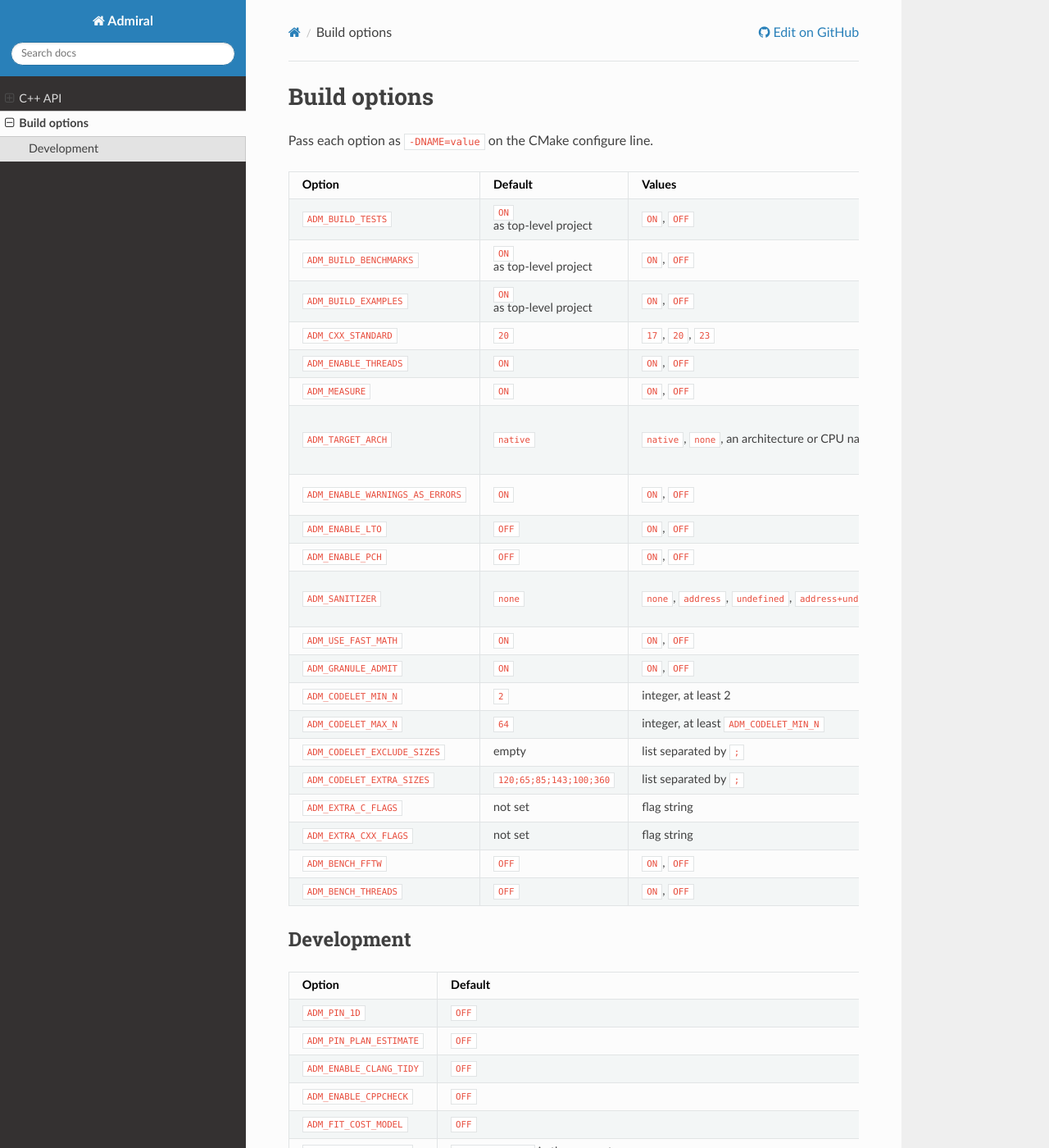
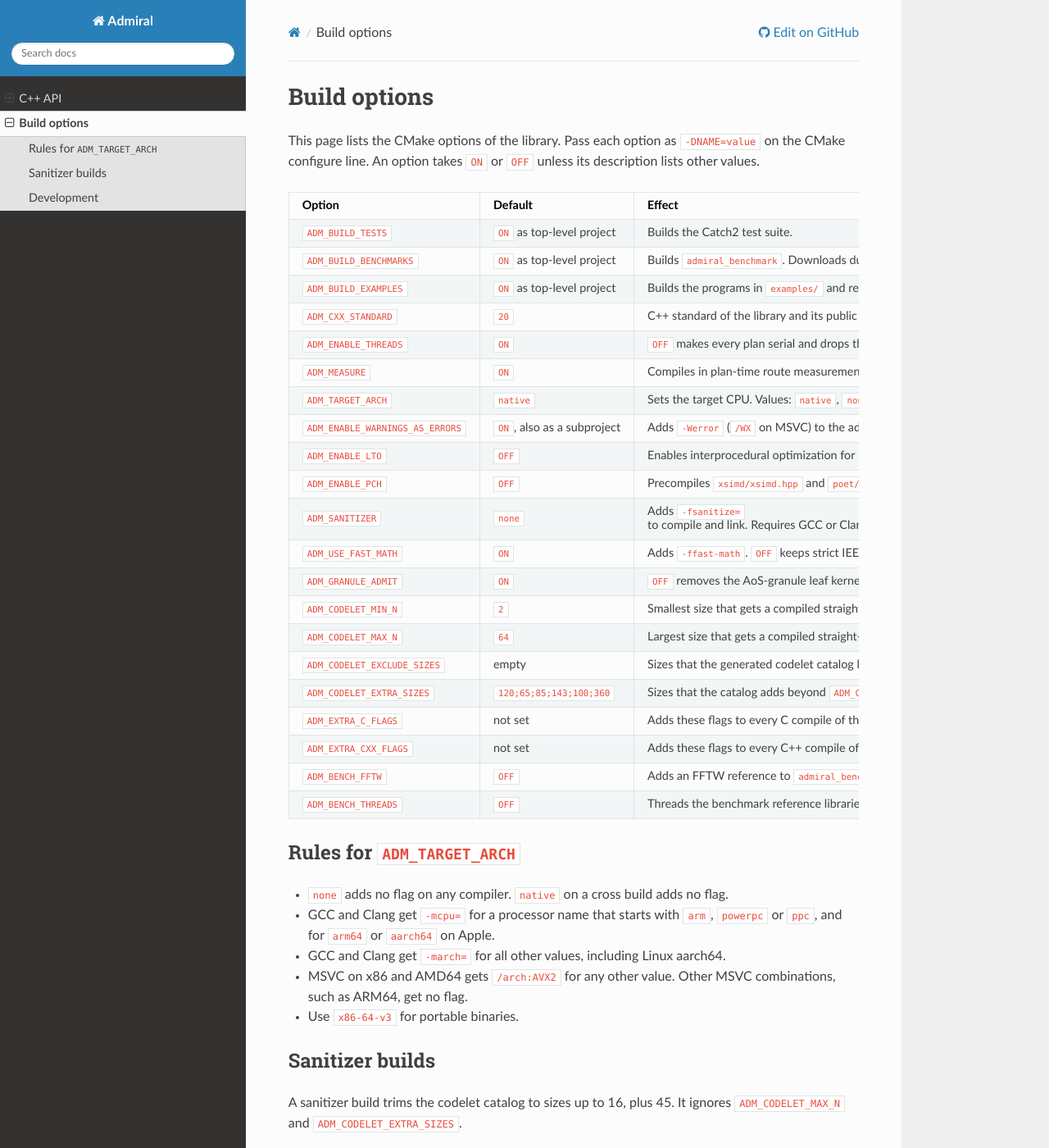
Before and after one commit to DiamonDinoia/admiral, a Sphinx documentation site: the page built from docs/build-options.md, in a window 1280 px wide and 1400 px high. Shown: the whole window at 82% size. Built offline with Sphinx 7.4.7 and the Read the Docs theme 3.1.0, drawn with Linux system fonts in a browser that asks for light colours; some of the changed text lies outside the part shown.

Commit message:
docs: clarify the Sphinx site pages
The landing page now says what the site holds. Each page opens with
one sentence on its purpose. The wording follows ASD-STE100 where
the term is not a term of art. No option, default or API name changes.

Assisted-by: Claude Opus 5 <noreply@anthropic.com>

```diff
--- a/docs/build-options.md
+++ b/docs/build-options.md
@@ -1,40 +1,56 @@
 # Build options
 
+This page lists the CMake options of the library.
 Pass each option as `-DNAME=value` on the CMake configure line.
+An option takes `ON` or `OFF` unless its description lists other values.
 
-| Option | Default | Values | Effect |
-|--------|---------|--------|--------|
-| `ADM_BUILD_TESTS` | `ON` as top-level project | `ON`, `OFF` | Builds the Catch2 test suite. |
-| `ADM_BUILD_BENCHMARKS` | `ON` as top-level project | `ON`, `OFF` | Builds `admiral_benchmark`. Downloads ducc0 and nanobench. |
-| `ADM_BUILD_EXAMPLES` | `ON` as top-level project | `ON`, `OFF` | Builds the programs in `examples/` and registers them with ctest. |
-| `ADM_CXX_STANDARD` | `20` | `17`, `20`, `23` | C++ standard of the library and its public headers. The builds are not link-compatible. |
-| `ADM_ENABLE_THREADS` | `ON` | `ON`, `OFF` | `OFF` makes every plan serial and drops the threads library from the link. |
-| `ADM_MEASURE` | `ON` | `ON`, `OFF` | Compiles in plan-time route measurement. `OFF` makes `effort::automatic` and `effort::measure` inert. |
-| `ADM_TARGET_ARCH` | `native` | `native`, `none`, an architecture or CPU name | Sets the target CPU. `none` adds no flag on every compiler. `native` on a cross build adds no flag. GCC and Clang get `-mcpu=` in two cases. One case is a processor name that starts with `arm`, `powerpc` or `ppc`. The other is `arm64` or `aarch64` on Apple. They get `-march=` otherwise, including Linux aarch64. MSVC on x86 and AMD64 gets `/arch:AVX2` for any other value. Other combinations, such as MSVC on ARM64, get no flag. Use `x86-64-v3` for portable binaries. |
-| `ADM_ENABLE_WARNINGS_AS_ERRORS` | `ON` | `ON`, `OFF` | Adds `-Werror` (`/WX` on MSVC) to the compile of the admiral targets. Applies as a subproject too, because the default is `ON` there. Set `OFF` before `add_subdirectory` to disable it. Consumer targets are not affected. |
-| `ADM_ENABLE_LTO` | `OFF` | `ON`, `OFF` | Turns on interprocedural optimization for Release, RelWithDebInfo and MinSizeRel builds when the compiler supports it. Not for shipping: the installed archives link only with the exact compiler. |
-| `ADM_ENABLE_PCH` | `OFF` | `ON`, `OFF` | Precompiles `xsimd/xsimd.hpp` and `poet/poet.hpp` for the engine and codelet targets. |
-| `ADM_SANITIZER` | `none` | `none`, `address`, `undefined`, `address+undefined`, `thread` | Adds `-fsanitize=` to compile and link. Needs GCC or Clang. Other values and compilers stop the configure. A sanitizer build also trims the codelet catalog to sizes up to 16, plus 45, and ignores `ADM_CODELET_MAX_N` and `ADM_CODELET_EXTRA_SIZES`. |
-| `ADM_USE_FAST_MATH` | `ON` | `ON`, `OFF` | Adds `-ffast-math`. `OFF` keeps strict IEEE semantics. |
-| `ADM_GRANULE_ADMIT` | `ON` | `ON`, `OFF` | `OFF` removes the AoS-granule leaf kernels at compile time. |
-| `ADM_CODELET_MIN_N` | `2` | integer, at least 2 | Smallest size that gets a compiled straight-line codelet. |
-| `ADM_CODELET_MAX_N` | `64` | integer, at least `ADM_CODELET_MIN_N` | Largest size that gets a compiled straight-line codelet. |
-| `ADM_CODELET_EXCLUDE_SIZES` | empty | list separated by `;` | Sizes that the generated codelet catalog leaves out. |
-| `ADM_CODELET_EXTRA_SIZES` | `120;65;85;143;100;360` | list separated by `;` | Sizes that the catalog adds beyond `ADM_CODELET_MIN_N` to `ADM_CODELET_MAX_N`. |
-| `ADM_EXTRA_C_FLAGS` | not set | flag string | Adds these flags to every C compile of the admiral targets. |
-| `ADM_EXTRA_CXX_FLAGS` | not set | flag string | Adds these flags to every C++ compile of the admiral targets. |
-| `ADM_BENCH_FFTW` | `OFF` | `ON`, `OFF` | Adds an FFTW reference to `admiral_benchmark`. Requires system `fftw3` and `fftw3f`. |
-| `ADM_BENCH_THREADS` | `OFF` | `ON`, `OFF` | Threads the benchmark reference libraries (ducc0, FFTW). |
+| Option | Default | Effect |
+|--------|---------|--------|
+| `ADM_BUILD_TESTS` | `ON` as top-level project | Builds the Catch2 test suite. |
+| `ADM_BUILD_BENCHMARKS` | `ON` as top-level project | Builds `admiral_benchmark`. Downloads ducc0 and nanobench. |
+| `ADM_BUILD_EXAMPLES` | `ON` as top-level project | Builds the programs in `examples/` and registers them with ctest. |
+| `ADM_CXX_STANDARD` | `20` | C++ standard of the library and its public headers. The builds are not link-compatible. Values: `17`, `20`, `23`. |
+| `ADM_ENABLE_THREADS` | `ON` | `OFF` makes every plan serial and drops the threads library from the link. |
+| `ADM_MEASURE` | `ON` | Compiles in plan-time route measurement. `OFF` makes `effort::automatic` and `effort::measure` inert. |
+| `ADM_TARGET_ARCH` | `native` | Sets the target CPU. Values: `native`, `none`, an architecture or CPU name. See the rules below the table. |
+| `ADM_ENABLE_WARNINGS_AS_ERRORS` | `ON`, also as a subproject | Adds `-Werror` (`/WX` on MSVC) to the admiral targets. Set `OFF` before `add_subdirectory`. Consumer targets keep their own flags. |
+| `ADM_ENABLE_LTO` | `OFF` | Enables interprocedural optimization for Release, RelWithDebInfo and MinSizeRel builds when the compiler supports it. Do not use it for release builds. The installed archives link only with the same compiler. |
+| `ADM_ENABLE_PCH` | `OFF` | Precompiles `xsimd/xsimd.hpp` and `poet/poet.hpp` for the engine and codelet targets. |
+| `ADM_SANITIZER` | `none` | Adds `-fsanitize=` to compile and link. Requires GCC or Clang. Values: `none`, `address`, `undefined`, `address+undefined`, `thread`. Any other value or compiler stops the configure. See the section below the table. |
+| `ADM_USE_FAST_MATH` | `ON` | Adds `-ffast-math`. `OFF` keeps strict IEEE semantics. |
+| `ADM_GRANULE_ADMIT` | `ON` | `OFF` removes the AoS-granule leaf kernels at compile time. |
+| `ADM_CODELET_MIN_N` | `2` | Smallest size that gets a compiled straight-line codelet. Values: integer, at least 2. |
+| `ADM_CODELET_MAX_N` | `64` | Largest size that gets a compiled straight-line codelet. Values: integer, at least `ADM_CODELET_MIN_N`. |
+| `ADM_CODELET_EXCLUDE_SIZES` | empty | Sizes that the generated codelet catalog leaves out. Values: list separated by `;`. |
+| `ADM_CODELET_EXTRA_SIZES` | `120;65;85;143;100;360` | Sizes that the catalog adds beyond `ADM_CODELET_MIN_N` to `ADM_CODELET_MAX_N`. Values: list separated by `;`. |
+| `ADM_EXTRA_C_FLAGS` | not set | Adds these flags to every C compile of the admiral targets. Values: flag string. |
+| `ADM_EXTRA_CXX_FLAGS` | not set | Adds these flags to every C++ compile of the admiral targets. Values: flag string. |
+| `ADM_BENCH_FFTW` | `OFF` | Adds an FFTW reference to `admiral_benchmark`. Requires system `fftw3` and `fftw3f`. |
+| `ADM_BENCH_THREADS` | `OFF` | Threads the benchmark reference libraries (ducc0, FFTW). |
+
+## Rules for `ADM_TARGET_ARCH`
+
+- `none` adds no flag on any compiler. `native` on a cross build adds no flag.
+- GCC and Clang get `-mcpu=` for a processor name that starts with `arm`, `powerpc` or `ppc`, and for `arm64` or `aarch64` on Apple.
+- GCC and Clang get `-march=` for all other values, including Linux aarch64.
+- MSVC on x86 and AMD64 gets `/arch:AVX2` for any other value. Other MSVC combinations, such as ARM64, get no flag.
+- Use `x86-64-v3` for portable binaries.
+
+## Sanitizer builds
+
+A sanitizer build trims the codelet catalog to sizes up to 16, plus 45. It ignores `ADM_CODELET_MAX_N` and `ADM_CODELET_EXTRA_SIZES`.
 
 ## Development
 
-| Option | Default | Values | Effect |
-|--------|---------|--------|--------|
-| `ADM_PIN_1D` | `OFF` | `ON`, `OFF` | Pins floating-point contraction and reassociation in the 1-D engine instantiation TUs. |
-| `ADM_PIN_PLAN_ESTIMATE` | `OFF` | `ON`, `OFF` | Resolves every plan route as `effort::estimate`, even at `measure` and `automatic`. |
-| `ADM_ENABLE_CLANG_TIDY` | `OFF` | `ON`, `OFF` | Runs clang-tidy on the admiral sources during the build. |
-| `ADM_ENABLE_CPPCHECK` | `OFF` | `ON`, `OFF` | Runs cppcheck on the admiral sources during the build. |
-| `ADM_FIT_COST_MODEL` | `OFF` | `ON`, `OFF` | Adds the targets that re-measure and refit the routing cost model. The next three options need it. |
-| `ADM_COST_MODEL_DATA` | `bench-results/` in the source tree | path | Directory of receipts that the fit reads. |
-| `ADM_COST_MODEL_OUT` | `include/admiral/detail/base_cost_model.hpp` | path | Header that `admiral_cost_model` regenerates. |
-| `ADM_COST_MODEL_TAG` | `<compiler><major>_<processor>_<hash>`, the hash of the C++ flags and the probed CPU model | string | Name of the receipt that this build writes. |
+These options are for work on the library itself.
+
+| Option | Default | Effect |
+|--------|---------|--------|
+| `ADM_PIN_1D` | `OFF` | Pins floating-point contraction and reassociation in the 1-D engine instantiation TUs. |
+| `ADM_PIN_PLAN_ESTIMATE` | `OFF` | Resolves every plan route as `effort::estimate`, even at `measure` and `automatic`. |
+| `ADM_ENABLE_CLANG_TIDY` | `OFF` | Runs clang-tidy on the admiral sources during the build. |
+| `ADM_ENABLE_CPPCHECK` | `OFF` | Runs cppcheck on the admiral sources during the build. |
+| `ADM_FIT_COST_MODEL` | `OFF` | Adds the targets that re-measure and refit the routing cost model. The next three options require it. |
+| `ADM_COST_MODEL_DATA` | `bench-results/` in the source tree | Directory of receipts that the fit reads. Values: path. |
+| `ADM_COST_MODEL_OUT` | `include/admiral/detail/base_cost_model.hpp` | Header that `admiral_cost_model` regenerates. Values: path. |
+| `ADM_COST_MODEL_TAG` | `<compiler><major>_<processor>_<hash>` | Name of the receipt that this build writes. The hash covers the C++ flags and the probed CPU model. Values: string. |
--- a/docs/conf.py
+++ b/docs/conf.py
@@ -1,7 +1,6 @@
 project = "Admiral"
 copyright = "2026, Marco Barbone"
 author = "Marco Barbone"
-release = "0.0.1"
 
 extensions = [
     "myst_parser",
@@ -12,9 +11,7 @@ exclude_patterns = ["_build"]
 
 html_theme = "sphinx_rtd_theme"
 html_theme_options = {
-    "navigation_depth": 4,
     "collapse_navigation": False,
-    "sticky_navigation": True,
 }
 
 html_context = {
@@ -24,5 +21,3 @@ html_context = {
     "github_version": "master",
     "conf_py_path": "/docs/",
 }
-
-myst_heading_anchors = 3
--- a/docs/cpp-api.md
+++ b/docs/cpp-api.md
@@ -1,23 +1,24 @@
 # C++ API
 
-All types are in `admiral/admiral.hpp`, except the error types, which are in `admiral/errors.hpp`.
+This page lists the public C++ types and their member functions.
+The error types are in `admiral/errors.hpp`. All other types are in `admiral/admiral.hpp`.
 
 ## Types
 
-| Name | Purpose |
+| Name | Description |
 |------|---------|
 | `plan<T>` | Complex transform of any rank. `T` is `float`, `double` or `long double`. |
 | `plan_r2c<T>` | Real-to-complex transform in FFTW's packed layout. The last axis shrinks to `n/2 + 1`. |
-| `plan_r2r<T>` | DCT and DST of one kind, one line or `rows` contiguous lines. `float` and `double` only. |
+| `plan_r2r<T>` | DCT and DST of one kind, on one line or on `rows` adjacent lines. `float` and `double` only. |
 | `axis_plan<T>` | Transform of one axis, optionally inside a sub-box. `float` and `double` only. |
 | `strides_plan<T>` | Out-of-place transform of `nbatch` strided lines. `float` and `double` only. |
-| `options` | Settings struct. Every plan and every one-shot takes it. |
-| `effort` | Route selection: `estimate`, `automatic`, `measure`. |
-| `r2r_kind` | Transform kind: `dct2`, `dct3`, `dst2`, `dst3`. |
+| `options` | Holds `nthreads`, `eff`, `debug` and `pin_threads`. Each plan and each one-shot accepts it. |
+| `effort` | Selects how the plan chooses its route. The values are `estimate`, `automatic` and `measure`. |
+| `r2r_kind` | Transform kind. The values are `dct2`, `dct3`, `dst2` and `dst3`. |
 
 ## plan
 
-| Name | Purpose |
+| Signature | Description |
 |------|---------|
 | `plan(size_t n, const options& = {})` | 1-D plan of `n` elements. |
 | `plan(span<const size_t> shape, const options& = {})` | N-D plan. The last axis is the fastest. A braced list also works. |
@@ -29,32 +30,34 @@ All types are in `admiral/admiral.hpp`, except the error types, which are in `ad
 | `inverse(const complex<T>* src, complex<T>* dst, optional<T> fct = {})` | Out-of-place inverse transform. |
 | `size()` | Element count the plan expects. |
 
+A supplied `fct` replaces the default scale. It does not multiply it.
+
 ## One-shots
 
-| Name | Purpose |
+| Signature | Description |
 |------|---------|
 | `forward(span<const complex<T>> in, span<complex<T>> out, const options& = {}, optional<T> fct = {})` | 1-D complex transform without a plan. |
 | `inverse(span<const complex<T>> in, span<complex<T>> out, const options& = {}, optional<T> fct = {})` | 1-D complex inverse without a plan. |
 | `forward(complex<T>* x, span<const size_t> shape, const options& = {}, optional<T> fct = {})` | N-D in-place transform without a plan. |
 | `inverse(complex<T>* x, span<const size_t> shape, const options& = {}, optional<T> fct = {})` | N-D in-place inverse without a plan. |
 | `forward(const T* in, complex<T>* out, span<const size_t> shape, const options& = {}, optional<T> fct = {})` | Real-to-complex transform without a plan. |
-| `inverse(complex<T>* spec, T* out, span<const size_t> shape, const options& = {}, optional<T> fct = {})` | Complex-to-real inverse without a plan. |
+| `inverse(complex<T>* spec, T* out, span<const size_t> shape, const options& = {}, optional<T> fct = {})` | Complex-to-real inverse without a plan. Overwrites `spec` at rank 2 or more. |
 
 ## plan_r2c
 
-| Name | Purpose |
+| Signature | Description |
 |------|---------|
 | `plan_r2c(span<const size_t> shape, const options& = {})` | Plan for a real array of the given shape. A size or a braced list also works. |
 | `forward(span<const T> in, span<complex<T>> out, optional<T> fct = {})` | Real to half spectrum. |
-| `inverse(span<complex<T>> spec, span<T> out, optional<T> fct = {})` | Half spectrum to real. Divides by the real element count. |
+| `inverse(span<complex<T>> spec, span<T> out, optional<T> fct = {})` | Half spectrum to real. Divides by the real element count. Overwrites `spec` at rank 2 or more. |
 | `forward(const T* in, complex<T>* out, optional<T> fct = {})` | Pointer overload. No size check. |
-| `inverse(complex<T>* spec, T* out, optional<T> fct = {})` | Pointer overload. No size check. |
+| `inverse(complex<T>* spec, T* out, optional<T> fct = {})` | Pointer overload. No size check. Overwrites `spec` at rank 2 or more. |
 | `real_size()` | Length of the real buffer. |
 | `cplx_size()` | Length of the complex buffer. |
 
 ## plan_r2r
 
-| Name | Purpose |
+| Signature | Description |
 |------|---------|
 | `plan_r2r(size_t n, r2r_kind kind, size_t rows = 1, const options& = {})` | Plan for `rows` contiguous lines of length `n`. |
 | `forward(span<const T> in, span<T> out, optional<T> fct = {})` | Applies the unnormalized kind. |
@@ -65,7 +68,7 @@ All types are in `admiral/admiral.hpp`, except the error types, which are in `ad
 
 ## axis_plan
 
-| Name | Purpose |
+| Signature | Description |
 |------|---------|
 | `axis_plan(span<const size_t> shape, size_t axis, bool forward, const options& = {})` | Plan for one axis of a tensor of the given shape. |
 | `execute(complex<T>* data, span<const size_t> lo, span<const size_t> hi, optional<T> fct = {})` | Transforms the sub-box `[lo, hi)`. Empty bounds mean the full extent. |
@@ -73,7 +76,7 @@ All types are in `admiral/admiral.hpp`, except the error types, which are in `ad
 
 ## strides_plan
 
-| Name | Purpose |
+| Signature | Description |
 |------|---------|
 | `strides_plan(size_t len, size_t nbatch, size_t in_stride, size_t in_dist, size_t out_stride, size_t out_dist, const options& = {})` | Plan for `nbatch` lines of `len` elements with FFTW's `plan_many` geometry. |
 | `forward(const complex<T>* src, complex<T>* dst, optional<T> fct = {})` | Forward transform. `src == dst` needs equal layouts. |
@@ -82,19 +85,19 @@ All types are in `admiral/admiral.hpp`, except the error types, which are in `ad
 
 ## options
 
-| Field | Default | Purpose |
+| Field | Default | Description |
 |-------|---------|---------|
 | `nthreads` | `0` | Worker threads. `0` selects automatically, `1` forces serial, `n` forces `n`. |
 | `eff` | `effort::estimate` | Route selection of the plan classes. `automatic` and `measure` time the top candidates at construction. One-shots always use `estimate`. |
-| `debug` | `0` | Stderr trace per execute, level `0` to `3`. |
+| `debug` | `0` | Trace on stderr for each execute call. Levels are `0` to `3`. |
 | `pin_threads` | `false` | Binds each pool worker to one physical core. Linux only. |
 
 ## Errors
 
-| Name | Purpose |
+| Name | Description |
 |------|---------|
 | `error` | Base class. Derives from `std::runtime_error`. `code()` returns an `error_code`. |
-| `size_error` | `invalid_size`: zero extent, size mismatch, axis out of range. |
-| `unsupported_error` | `unsupported`: a forced route that the size does not allow. |
-| `internal_error` | `internal`: a broken invariant, not a bad argument. |
-| `error_code` | Enum: `invalid_size`, `unsupported`, `internal`. |
+| `size_error` | Code `invalid_size`. Causes include a zero extent, a size mismatch, an axis out of range and invalid strides or sub-boxes. |
+| `unsupported_error` | Code `unsupported`. The cause is a forced route that the size does not allow. |
+| `internal_error` | Code `internal`. The cause is a broken invariant, not a bad argument. |
+| `error_code` | Enumeration with the values `invalid_size`, `unsupported` and `internal`. |
--- a/docs/index.rst
+++ b/docs/index.rst
@@ -1,8 +1,8 @@
 Admiral
 =======
 
-Admiral is a C++ FFT library with C and FFTW-subset interfaces.
-See the `repository README <https://github.com/DiamonDinoia/admiral>`_ for install and usage.
+This site documents the C++ API and the CMake build options of Admiral, an FFT library.
+The `repository README <https://github.com/DiamonDinoia/admiral>`_ covers the C API, the FFTW shim, install and use.
 
 .. toctree::
    :maxdepth: 1
--- a/docs/requirements.txt
+++ b/docs/requirements.txt
@@ -1,3 +1,3 @@
-sphinx>=4.0.0
-myst-parser>=0.15.0
-sphinx-rtd-theme>=0.5.0
+sphinx>=9.2
+myst-parser>=5.1
+sphinx-rtd-theme>=3.1
```
Also changed, not shown: 1 other file.
